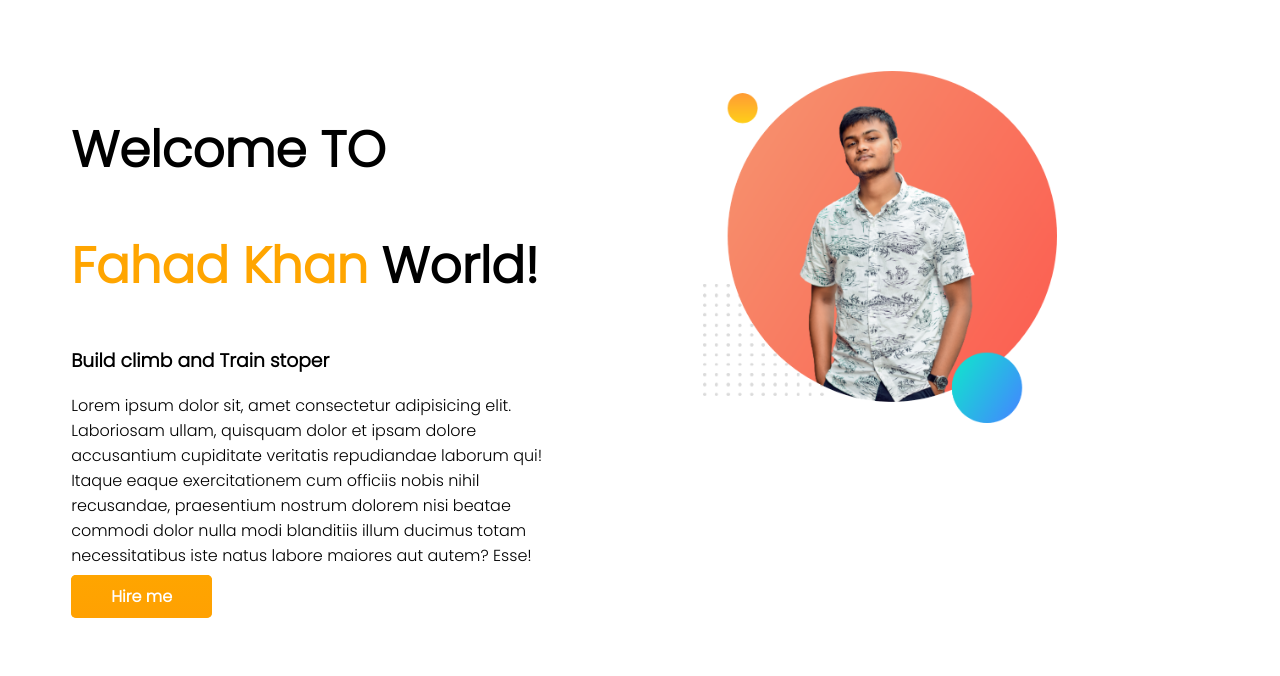
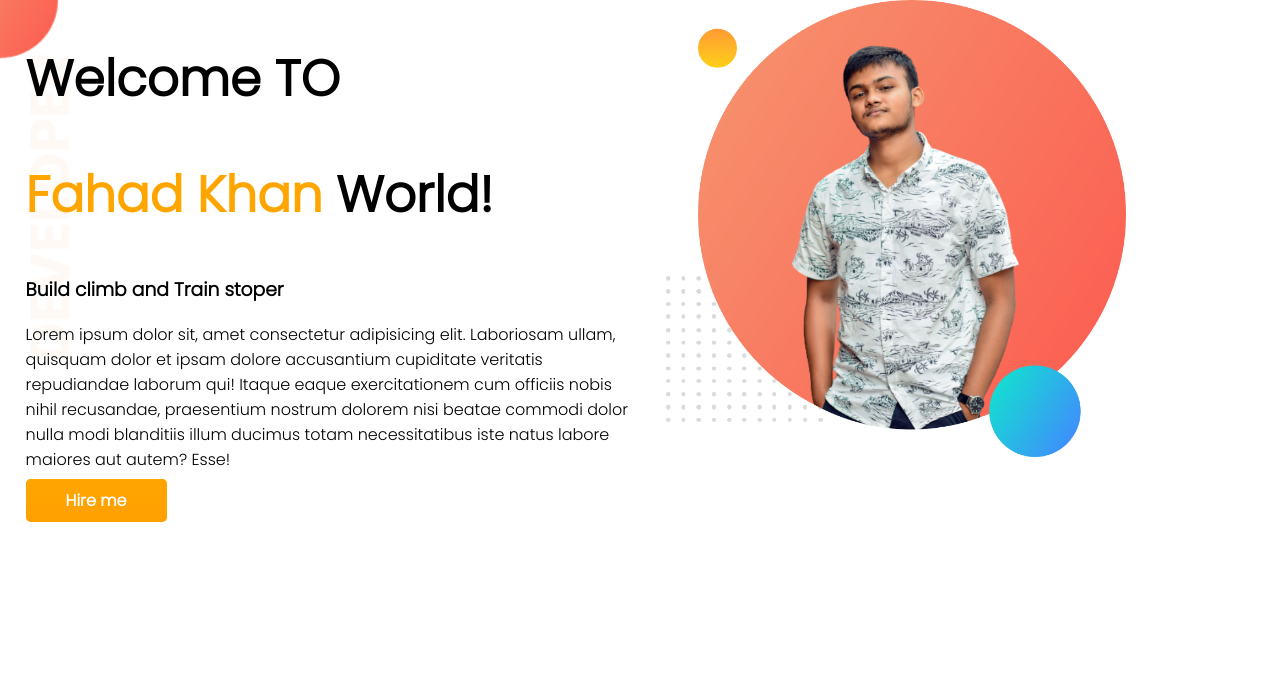
Before and after one commit to FahadKhan30/developer-portfolio, a plain HTML site: page index.html in a window 1280 px wide. Drawn offline with Linux system fonts and the light colour scheme.

Commit message:
changed2

```diff
--- a/index.html
+++ b/index.html
@@ -11,7 +11,7 @@
   <link rel="stylesheet" href="style.css">
 </head>
 <body>
-  <section>
+  <section class="top-banner">
     <div class="half-width">
       <h1>Welcome TO</h1>
     <h1><span class="orange-color">Fahad Khan</span> World!</h1>
--- a/style.css
+++ b/style.css
@@ -1,5 +1,6 @@
 body{
   font-family: 'Poppins', sans-serif;
+  margin: 0%  ;
 }
 h1{
   font-size: 50px;
@@ -12,10 +13,10 @@ section{
 }
 .half-width{
   width: 50%;
-  padding:5%;
+  padding-left:2%;
 }
 .half-width img{
-  width: 70%;
+  width: 75%;
 }
 .link-button{
   color: white;
@@ -26,3 +27,8 @@ section{
   border-radius: 5px;
   font-weight:700;
 }
+.top-banner{
+  background-image: url(images/top-banner.png);
+  background-repeat: no-repeat;
+
+}
```
